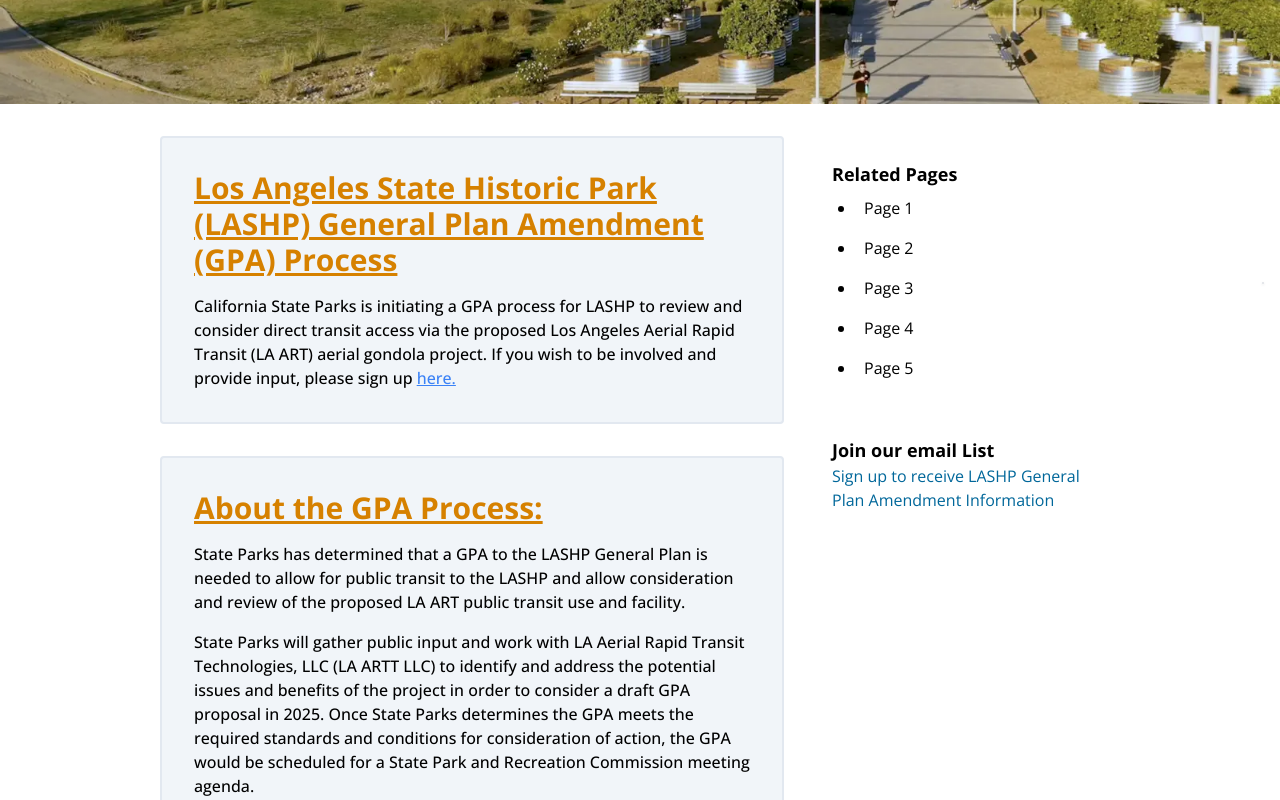
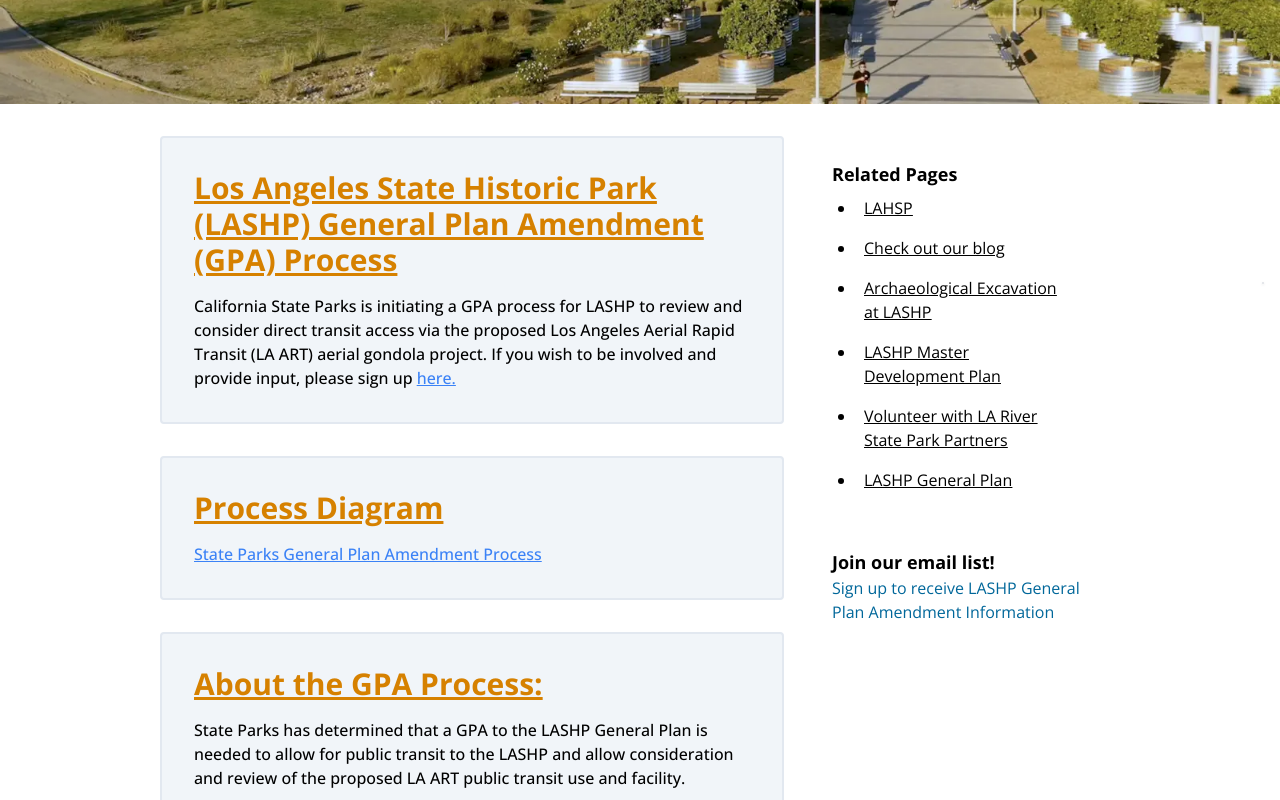
Before and after one commit to AECOMVizStudio/la_art, a React (Vite) app: page / in a window 1280 px wide. Shown: the part 500-1300 px from the top of the page. Built offline with nearby package versions, Linux system fonts and the light colour scheme.

Commit message:
Sidebar and Diagram section done

```diff
--- /dev/null
+++ b/src/components/children/Headings/Diagram.tsx
@@ -0,0 +1,28 @@
+const Diagram = () => {
+
+    return (
+
+        <section
+              tabIndex={0}
+
+              className="bg-slate-100 border-2 border-slate-200 rounded mb-8 p-8"
+          >
+
+          <h2 className="text-3xl font-bold underline text-burnt-orange">
+          Process Diagram
+          </h2>
+
+          <p className="font-medium pt-4">
+          <a
+              href='pdf/General Plan Amendment Process.pdf'
+              target="_blank"
+              rel="noopener noreferrer"
+              className="text-blue-500 underline"
+              >State Parks General Plan Amendment Process</a></p>
+
+          </section>
+
+    )
+  }
+
+  export default Diagram
--- a/src/components/children/Sidebar.tsx
+++ b/src/components/children/Sidebar.tsx
@@ -4,11 +4,12 @@ interface Pages {
 }
 
 const relatedPages:Pages[] = [
-  {name: "Page 1", link: "#"},
-  {name: "Page 2", link: "#"},
-  {name: "Page 3", link: "#"},
-  {name: "Page 4", link: "#"},
-  {name: "Page 5", link: "#"},
+  {name: "LAHSP", link: "https://www.parks.ca.gov/?page_id=22272"},
+  {name: "Check out our blog", link: "#"},
+  {name: "Archaeological Excavation at LASHP ", link: "https://www.parks.ca.gov/?page_id=25540"},
+  {name: "LASHP Master Development Plan", link: "https://www.parks.ca.gov/?page_id=26953"},
+  {name: "Volunteer with LA River State Park Partners", link: "https://www.parks.ca.gov/?page_id=25858"},
+  {name: "LASHP General Plan", link: "https://lastatehistoricpark.org/wp-content/uploads/2021/07/LASHP-General-Plan.pdf"},
 ];
 
 const Sidebar = () => {
@@ -19,8 +20,8 @@ const Sidebar = () => {
             <h3 className="text-lg font-bold">Related Pages</h3>
             <ul className="list-disc">
               {relatedPages.map((page) => (
-                <li key={page.name} className="p-2 mx-6">
-                  <a href={page.link} className="hover:underline">
+                <li key={page.name} className="p-2 mx-6 underline">
+                  <a href={page.link}>
                     {page.name}
                   </a>
                 </li>
@@ -28,8 +29,8 @@ const Sidebar = () => {
             </ul>
           </div>
             <div className="p-6">
-              <h3 className="text-lg font-bold">Join our email List</h3>
-              <a href="#" className="text-medium-blue hover:underline">
+              <h3 className="text-lg font-bold">Join our email list!</h3>
+              <a href="https://docs.google.com/forms/d/1dku_08vhyPRPaIfBE1B6JNZXp-qnZNz2UwVhYjKqgbk/viewform?edit_requested=true" className="text-medium-blue hover:underline">
                 Sign up to receive LASHP General Plan Amendment Information
               </a>
             </div>
--- a/src/components/children/Subtitle.tsx
+++ b/src/components/children/Subtitle.tsx
@@ -1,4 +1,5 @@
 import GeneralPlan from "./Headings/GeneralPlan"
+import Diagram from "./Headings/Diagram"
 import About from "./Headings/About"
 import Upcoming from "./Headings/Upcoming"
 import Background from "./Headings/Background"
@@ -9,6 +10,7 @@ const Subtitle = () => {
     return (
         <div className="flex-col mx-2">
             <GeneralPlan />
+            <Diagram />
             <About />
             <Upcoming />
             <Background />
```
Also changed, not shown: 1 other file (tests, documents, lock files or other folders).
